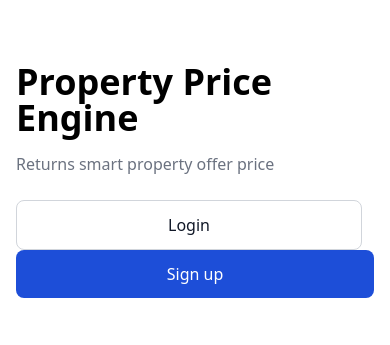
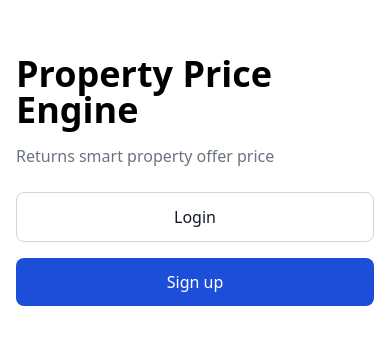
Before and after one commit to MatthewCYLau/property-price-client, a React (Vite) app: page / in a window 390 px wide. Shown: the part 241-586 px from the top of the page. Built offline with nearby package versions, Linux system fonts and the light colour scheme; no server answers.

Commit message:
fix: button styling

```diff
--- a/src/components/home-page-button/index.tsx
+++ b/src/components/home-page-button/index.tsx
@@ -16,9 +16,9 @@ const HomePageButton: FC<Props> = ({
     <button
       onClick={onClickHandler}
       className={cn(
-        'inline-flex items-center justify-center px-10 py-3 text-base font-medium text-center mr-3 last:mr-0',
+        'w-full inline-flex items-center justify-center px-10 py-3 text-base font-medium text-center mr-3 last:mr-0 sm:w-1/3',
         {
-          'text-white rounded-lg bg-blue-700 hover:bg-blue-800 focus:ring-4 focus:ring-blue-300 dark:focus:ring-blue-900':
+          'mt-4 text-white rounded-lg bg-blue-700 hover:bg-blue-800 focus:ring-4 focus:ring-blue-300 dark:focus:ring-blue-900 sm:mt-0':
             isPrimaryCta,
           'text-gray-900 border border-gray-300 rounded-lg hover:bg-gray-100 focus:ring-4 focus:ring-gray-100 dark:text-white dark:border-gray-700 dark:hover:bg-gray-700 dark:focus:ring-gray-800':
             !isPrimaryCta
```
